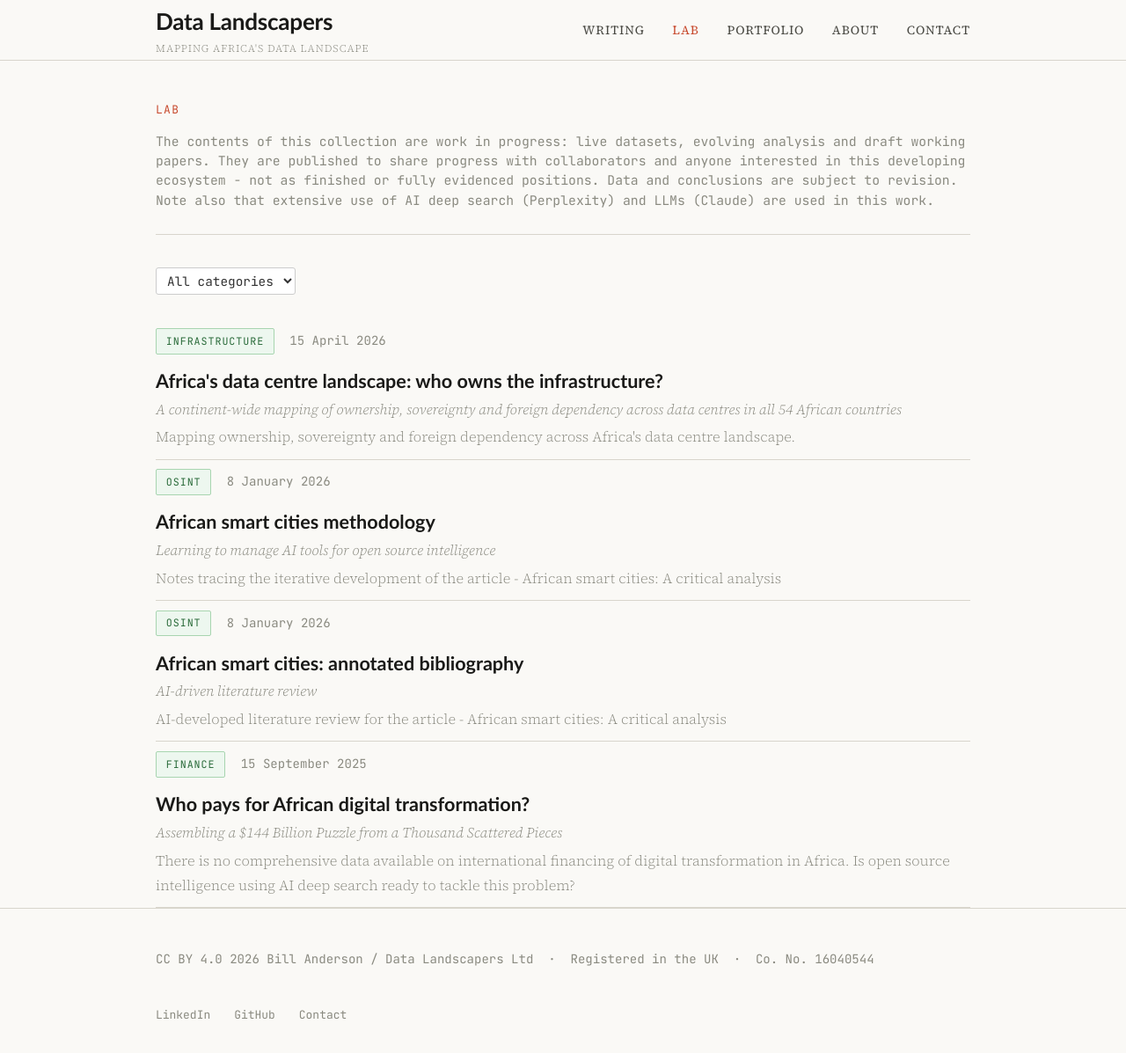
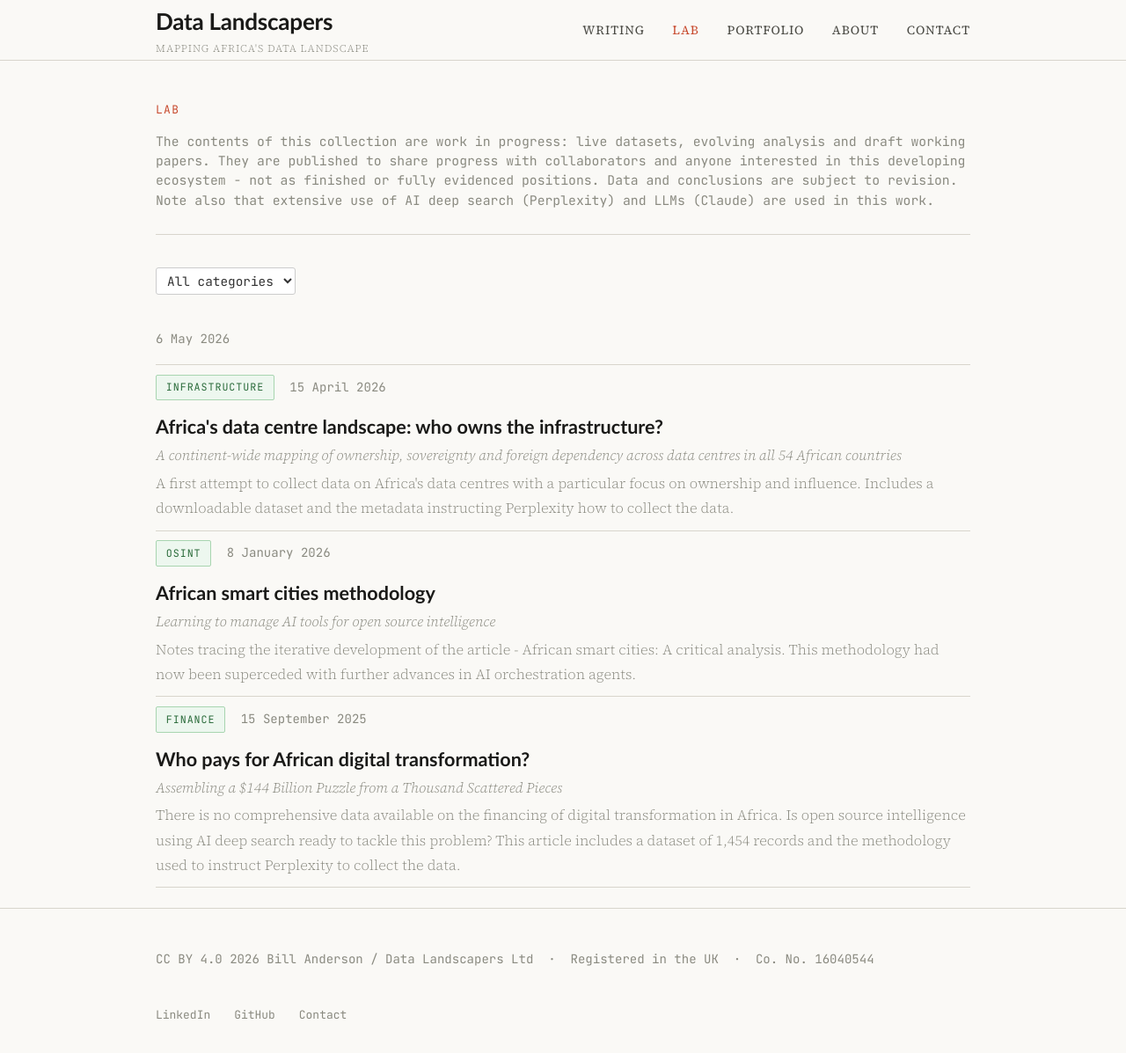
Before and after one commit to data-landscapers/data-landscapers.github.io, a Jekyll site: the page built from lab/index.md, in a window 1280 px wide and 1211 px high. Shown: the top 1197 px of the window at 88% size. Built offline with Jekyll 4.4.1, drawn with Linux system fonts in a browser that asks for light colours.

Commit message:
update lab descriptions

```diff
--- a/_lab/2025-09-15-who-pays-for-dt.md
+++ b/_lab/2025-09-15-who-pays-for-dt.md
@@ -5,7 +5,7 @@
 date: 2025-09-15
 category: Finance
 tags: [international finance, digital transformation, OSINT]
-description: There is no comprehensive data available on international financing of digital transformation in Africa. Is open source intelligence using AI deep search ready to tackle this problem?
+description: There is no comprehensive data available on the financing of digital transformation in Africa. Is open source intelligence using AI deep search ready to tackle this problem? This article includes a dataset of 1,454 records and the methodology used to instruct Perplexity to collect the data.
 has_data_table: true
 permalink: /lab/2025/09/15/who-pays-for-dt/
 ---
--- a/_lab/2026-01-08-smart-cities-bibliography.md
+++ b/_lab/2026-01-08-smart-cities-bibliography.md
@@ -4,7 +4,7 @@
 subtitle: AI-driven literature review
 date: 2026-01-08
 category: OSINT
-description: "AI-developed literature review for the article - African smart cities: A critical analysis"
+description: "A bibliography constructed by Perplexity to set context for the work collecting smart city data.
 has_data_table: false
 permalink: /lab/2026/01/08/smart-cities-bibliography/
 ---
--- a/_lab/2026-01-08-smart-cities-methodology.md
+++ b/_lab/2026-01-08-smart-cities-methodology.md
@@ -4,7 +4,7 @@
 subtitle: Learning to manage AI tools for open source intelligence
 date: 2026-01-08
 category: OSINT
-description: "Notes tracing the iterative development of the article - African smart cities: A critical analysis"
+description: "Notes tracing the iterative development of the article - African smart cities: A critical analysis. This methodology had now been superceded with further advances in AI orchestration agents."
 has_data_table: false
 permalink: /lab/2026/01/08/smart-cities-methodology/
 ---
--- a/_lab/2026-04-15-africa-data-centres.md
+++ b/_lab/2026-04-15-africa-data-centres.md
@@ -4,8 +4,7 @@
 subtitle: "A continent-wide mapping of ownership, sovereignty and foreign dependency across data centres in all 54 African countries"
 date: 2026-04-15
 category: Infrastructure
-tags: [data centres, sovereignty, infrastructure]
-description: Mapping ownership, sovereignty and foreign dependency across Africa's data centre landscape.
+description: A first attempt to collect data on Africa's data centres with a particular focus on ownership and influence. Includes a downloadable dataset and the metadata instructing Perplexity how to collect the data.
 has_data_table: true
 permalink: /lab/2026/04/15/africa-data-centres/
 ---
```
Also changed, not shown: README.md.
